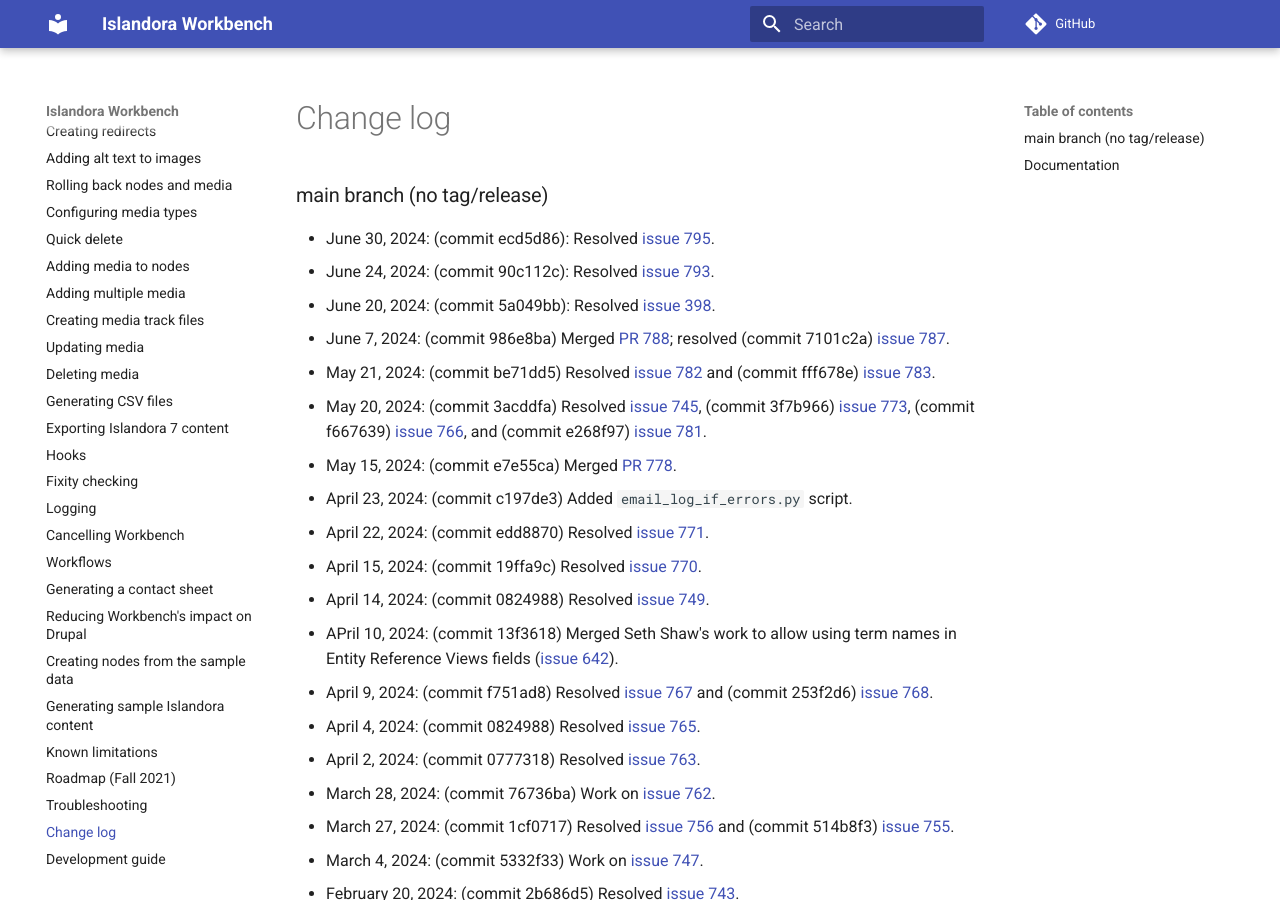
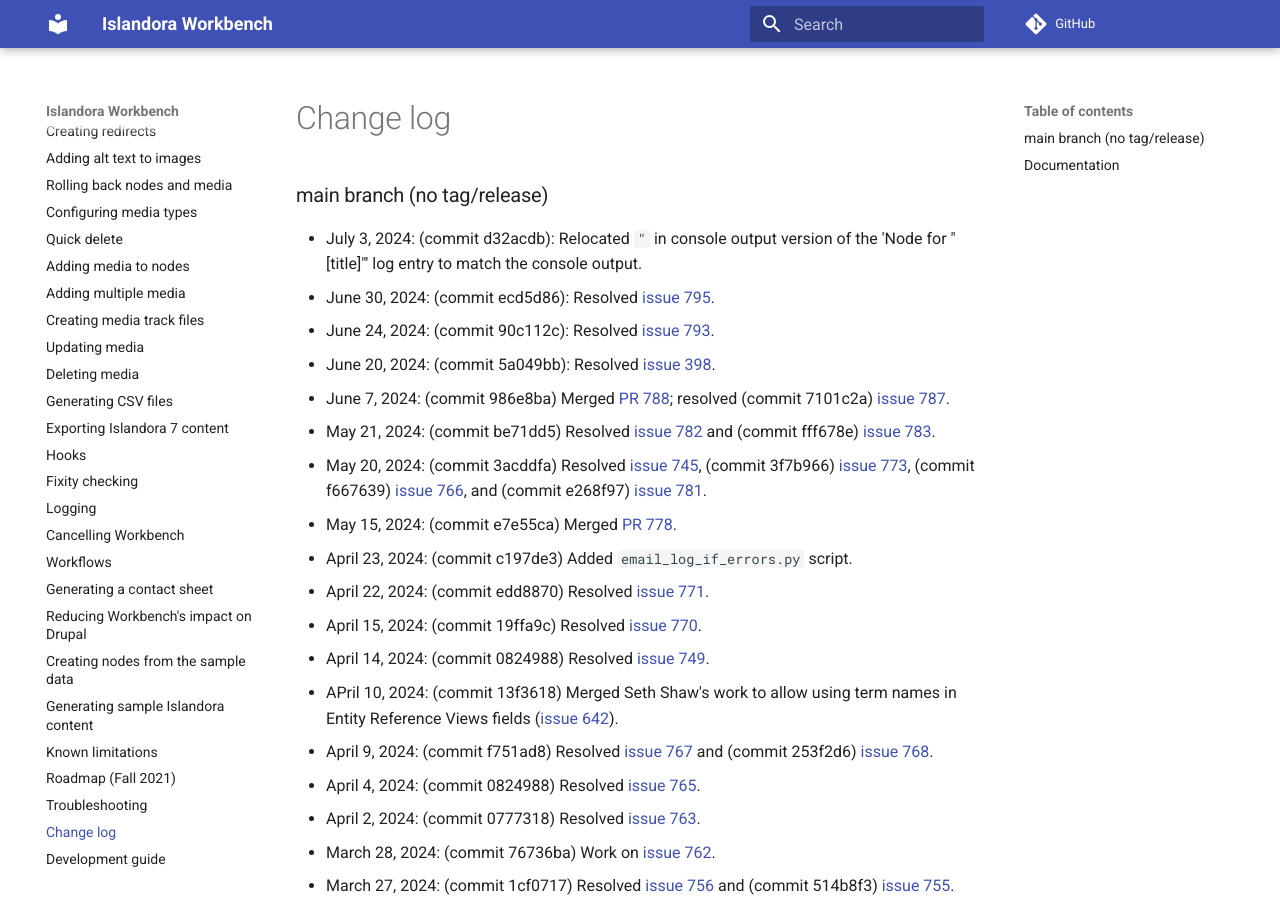
Before and after one commit to mjordan/islandora_workbench_docs, an MkDocs documentation site: the page built from docs/changelog.md, in a window 1280 px wide and 900 px high. Built offline with MkDocs 1.6.1 and Material for MkDocs 9.7.7, drawn with Linux system fonts in a browser that asks for light colours; comment, search, counter and statistics services are not loaded.

Commit message:
Updated changelog.

```diff
--- a/docs/changelog.md
+++ b/docs/changelog.md
@@ -1,5 +1,6 @@
 ### main branch (no tag/release)
 
+* July 3, 2024: (commit d32acdb): Relocated `"` in console output version of the 'Node for "[title]"' log entry to match the console output.
 * June 30, 2024: (commit ecd5d86): Resolved [issue 795](https://github.com/mjordan/islandora_workbench/issues/795).
 * June 24, 2024: (commit 90c112c): Resolved [issue 793](https://github.com/mjordan/islandora_workbench/issues/793).
 * June 20, 2024: (commit 5a049bb): Resolved [issue 398](https://github.com/mjordan/islandora_workbench/issues/398).
```
